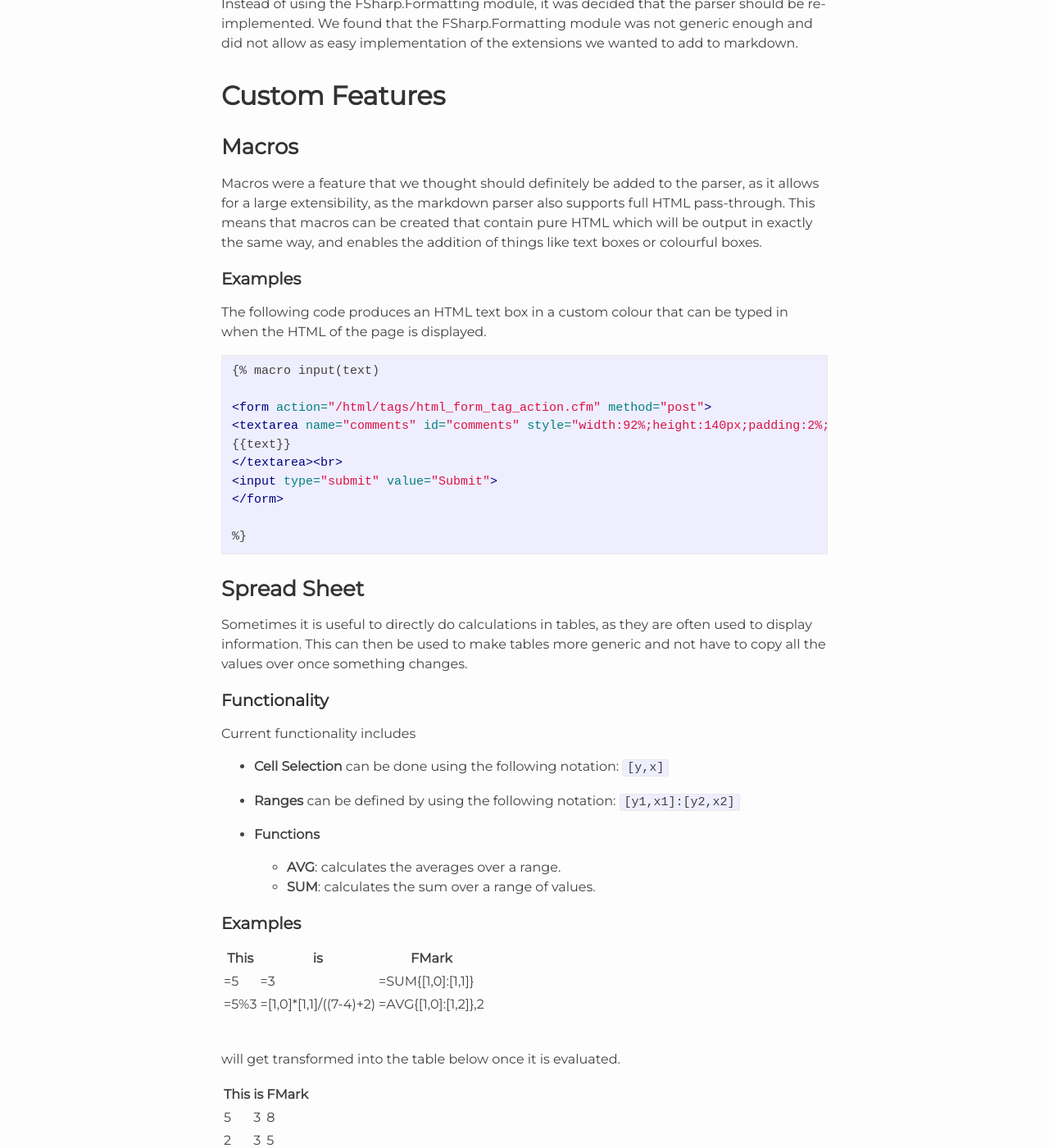
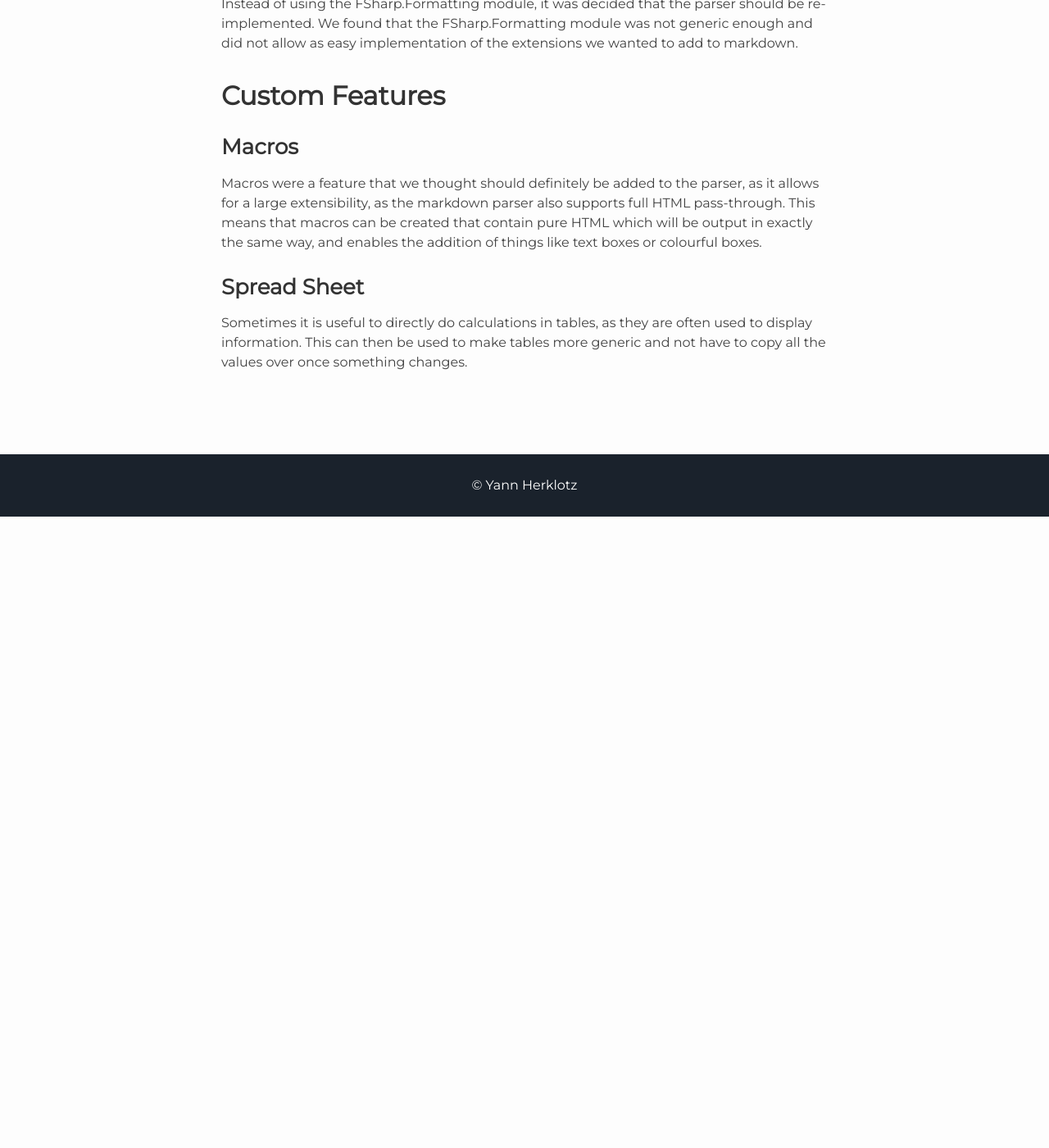
Before and after one commit to ymherklotz/website-imperial, a Jekyll site: the page built from _portfolio/2018-03-23-fmark.md, in a window 1280 px wide and 1400 px high, scrolled down 917 px. Shown: the whole window at 82% size. Built offline with Jekyll 4.4.1, drawn with Linux system fonts in a browser that asks for light colours; after the commit the page ends 1547 px from its top, so only the background shows below that; some of the changed text lies outside the part shown.

Commit message:
Removing examples from fmark and improving layout

````diff
--- a/_portfolio/2018-03-23-fmark.md
+++ b/_portfolio/2018-03-23-fmark.md
@@ -9,16 +9,17 @@ permalink: /portfolio/fmark/
 ---
 
 FMark is a markdown parser that features many extensions to
-[GFM](https://github.github.com/gfm/) (Github Flavoured Markdown), such as macros, spread sheet
-functionality, and more extensions described below.
+[GFM](https://github.github.com/gfm/) (Github Flavoured Markdown), such as
+macros, spread sheet functionality, and more extensions described below.
 
 ## Introduction
 
-The [markdown parser](https://github.com/ymherklotz/FMark) is written and implemented
-in F#. Even though there is an available module, called [FSharp.Formatting](TODO)
-that is also written in F# that supports markdown parsing and converting the output to HTML,
-we decided to right our own markdown parser. In addition to the simple markdown parser,
-a lot of extensions were added to the main parser to support the features mentioned below.
+The [markdown parser](https://github.com/ymherklotz/FMark) is written and
+implemented in F#. Even though there is an available module, called
+[FSharp.Formatting](TODO) that is also written in F# that supports markdown
+parsing and converting the output to HTML, we decided to right our own markdown
+parser. In addition to the simple markdown parser, a lot of extensions were
+added to the main parser to support the features mentioned below.
 
 - GFM parsing
 - Custom macro support
@@ -26,88 +27,33 @@ a lot of extensions were added to the main parser to support the features mentio
 - Citations and Footnote support
 - Full HTML generation
 
-A Visual Studio Code [extension](https://github.com/ymherklotz/FMark-vscode) was also developed
-to integrate the parser into and editor and make it more useable.
+A Visual Studio Code [extension](https://github.com/ymherklotz/FMark-vscode) was
+also developed to integrate the parser into and editor and make it more useable.
 
 ## Motivation
 
-The main motivation for this project was to create a more powerful version of markdown that
-could be used to easily take notes in lectures.
+The main motivation for this project was to create a more powerful version of
+markdown that could be used to easily take notes in lectures.
 
 ### Re-implementation of the Parser
 
-Instead of using the FSharp.Formatting module, it was decided that the parser should be
-re-implemented. We found that the FSharp.Formatting module was not generic enough and
-did not allow as easy implementation of the extensions we wanted to add to markdown.
+Instead of using the FSharp.Formatting module, it was decided that the parser
+should be re-implemented. We found that the FSharp.Formatting module was not
+generic enough and did not allow as easy implementation of the extensions we
+wanted to add to markdown.
 
 ## Custom Features
 
 ### Macros
 
-Macros were a feature that we thought should definitely be added to the parser, as it allows
-for a large extensibility, as the markdown parser also supports full HTML pass-through. This means
-that macros can be created that contain pure HTML which will be output in exactly the same way,
-and enables the addition of things like text boxes or colourful boxes.
-
-#### Examples
-
-The following code produces an HTML text box in a custom colour that can be typed in when the
-HTML of the page is displayed.
-
-{% raw %}
-``` html
-{% macro input(text)
-
-<form action="/html/tags/html_form_tag_action.cfm" method="post">
-<textarea name="comments" id="comments" style="width:92%;height:140px;padding:2%;font-size:1.2em;border:12px outset #6DB72C;">
-{{text}}
-</textarea><br>
-<input type="submit" value="Submit">
-</form>
-
-%}
-```
-{% endraw %}
-
-{% comment %}
-<form action="/html/tags/html_form_tag_action.cfm" method="post">
-<textarea name="comments" id="comments" style="width:92%;height:140px;padding:2%;font-size:1.2em;border:12px outset #6DB72C;">
-Argument that is passed to the macro.
-</textarea><br>
-<input type="submit" value="Submit">
-</form>
-{% endcomment %}
+Macros were a feature that we thought should definitely be added to the parser,
+as it allows for a large extensibility, as the markdown parser also supports
+full HTML pass-through. This means that macros can be created that contain pure
+HTML which will be output in exactly the same way, and enables the addition of
+things like text boxes or colourful boxes.
 
 ### Spread Sheet
 
-Sometimes it is useful to directly do calculations in tables, as they are often used to display information.
-This can then be used to make tables more generic and not have to copy all the values over once
-something changes.
-
-#### Functionality
-
-Current functionality includes
-
-- __Cell Selection__ can be done using the following notation: `[y,x]`
-
-- __Ranges__ can be defined by using the following notation: `[y1,x1]:[y2,x2]`
-
-- __Functions__
-  - __AVG__: calculates the averages over a range.
-  - __SUM__: calculates the sum over a range of values.
-
-#### Examples
-
-|This|is|FMark|
-|---|---|---|
-|=5|=3|=SUM{[1,0]:[1,1]}|
-|=5%3|=[1,0]*[1,1]/((7-4)+2)|=AVG{[1,0]:[1,2]},2|
-
-<br>will get transformed into the table below once it is evaluated.
-
-|This|is|FMark|
-|---|---|---|
-|5|3|8|
-|2|3|5|
-
-<br>This means that the raw numbers can be changed, but the output for each cell can be dynamic.
+Sometimes it is useful to directly do calculations in tables, as they are often
+used to display information.  This can then be used to make tables more generic
+and not have to copy all the values over once something changes.
````
